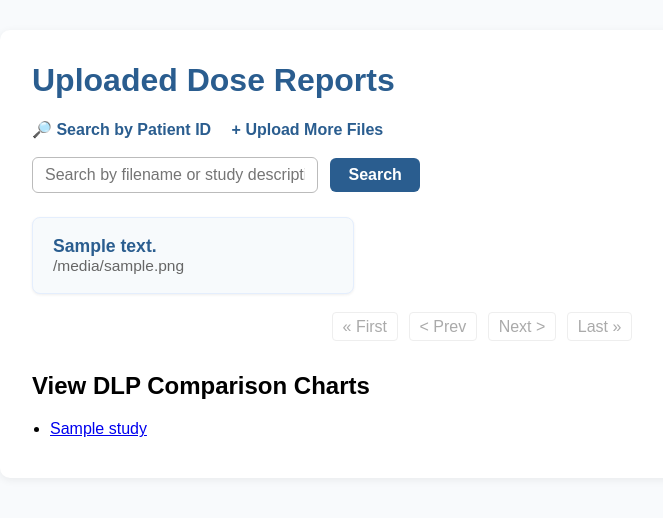
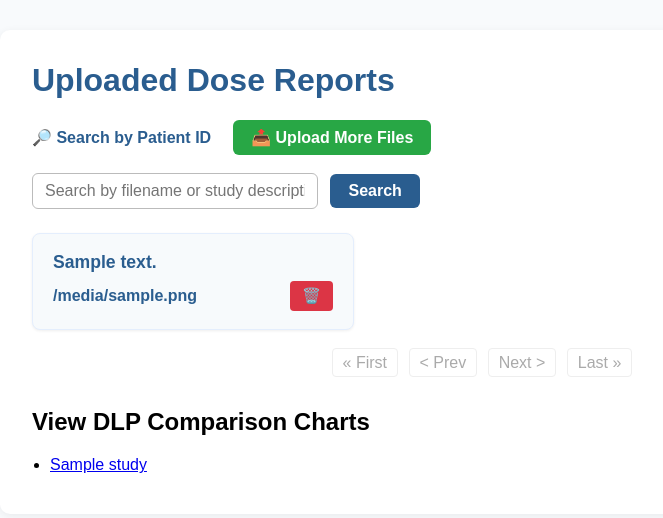
Before and after one commit to GobDanuchakorn/my-xposuretrack-app, a Flask app: template templates/report_list.html in a window 1280 px wide. Shown: the top 518 px of the page, without its empty margins (158-821 px from the left). Run offline with Flask 3, Linux system fonts and the light colour scheme; the template is opened without the code that fills it: most values are stand-ins (such as "Sample title", 1, 10 or a date in 2020).

Commit message:
Update report_list.html

```diff
--- a/templates/report_list.html
+++ b/templates/report_list.html
@@ -7,9 +7,24 @@
         body { font-family: Arial, sans-serif; background: #f8fafc; margin: 0; padding: 0; }
         .container { max-width: 900px; margin: 30px auto; background: #fff; padding: 32px 32px 24px 32px; border-radius: 10px; box-shadow: 0 2px 8px #0001; }
         h1 { margin-top: 0; color: #2a5d8f; }
-        .nav-links { margin-bottom: 18px; }
-        .nav-links a { margin-right: 16px; font-weight: bold; color: #2a5d8f; text-decoration: none; }
+        .nav-links { margin-bottom: 18px; display: flex; flex-wrap: wrap; gap: 12px; align-items: center; }
+        .nav-links a { font-weight: bold; color: #2a5d8f; text-decoration: none; margin-right: 10px; }
         .nav-links a:hover { text-decoration: underline; }
+        #uploadForm { display: inline-block; margin: 0; }
+        #fileInput { display: none; }
+        .upload-btn {
+            background: #28a745;
+            color: white;
+            padding: 8px 18px;
+            border-radius: 6px;
+            border: none;
+            cursor: pointer;
+            font-size: 1em;
+            font-weight: bold;
+            transition: background 0.2s;
+            margin-left: 0;
+        }
+        .upload-btn:hover { background: #218838; }
         .search-box { margin-bottom: 24px; }
         .search-box input[type="text"] {
             padding: 8px 12px;
@@ -41,19 +56,47 @@
             min-width: 220px;
             flex: 1 1 240px;
             max-width: 280px;
-            transition: box-shadow 0.2s;
+            transition: box-shadow 0.2s, border-color 0.2s;
+            display: flex;
+            flex-direction: column;
+            justify-content: space-between;
         }
         .report-card:hover {
             box-shadow: 0 4px 16px #95b8d1;
             border-color: #95b8d1;
         }
-        .report-card a {
+        .study-desc { font-weight: bold; font-size: 1.1em; color: #2a5d8f; margin-bottom: 8px; }
+        .file-info {
+            display: flex;
+            justify-content: space-between;
+            align-items: center;
+            gap: 10px;
+        }
+        .filename {
+            color: #666;
+            font-size: 0.97em;
+            word-break: break-all;
+            flex-grow: 1;
+        }
+        .view-link {
             color: #2a5d8f;
             text-decoration: none;
+            font-weight: bold;
+            margin-right: 8px;
         }
-        .report-card a:hover { text-decoration: underline; }
-        .study-desc { font-weight: bold; font-size: 1.1em; }
-        .filename { color: #666; font-size: 0.97em; word-break: break-all; }
+        .view-link:hover { text-decoration: underline; }
+        .delete-btn {
+            background: #dc3545;
+            color: white;
+            border: none;
+            padding: 6px 12px;
+            border-radius: 4px;
+            cursor: pointer;
+            font-size: 0.95em;
+            margin-left: 2px;
+            transition: background 0.2s;
+        }
+        .delete-btn:hover { background: #bb2d3b; }
         .pagination { margin: 24px 0; text-align: center; }
         .pagination a, .pagination span {
             margin: 0 3px;
@@ -81,6 +124,7 @@
             .container { padding: 10px 2vw; }
             .report-list { flex-direction: column; gap: 12px; }
             .report-card { max-width: 100%; min-width: 0; }
+            .file-info { flex-direction: column; align-items: flex-start; gap: 6px; }
         }
     </style>
 </head>
@@ -90,7 +134,12 @@
 
         <div class="nav-links">
             <a href="{{ url_for('search_patient') }}">🔎 Search by Patient ID</a>
-            <a href="/upload">+ Upload More Files</a>
+            <form id="uploadForm" action="{{ url_for('process_files') }}" method="post" enctype="multipart/form-data">
+                <input type="file" name="files" id="fileInput" multiple onchange="document.getElementById('uploadForm').submit();">
+                <button type="button" class="upload-btn" onclick="document.getElementById('fileInput').click()">
+                    📤 Upload More Files
+                </button>
+            </form>
         </div>
 
         <form method="get" class="search-box">
@@ -101,10 +150,15 @@
         <ul class="report-list">
             {% for report in reports %}
             <li class="report-card">
-                <a href="{{ url_for('view_report', report_id=report['id']) }}">
-                    <div class="study-desc">{{ report['study_description'] }}</div>
-                    <div class="filename">{{ report['filename'] }}</div>
-                </a>
+                <div class="study-desc">{{ report['study_description'] }}</div>
+                <div class="file-info">
+                    <a class="view-link" href="{{ url_for('view_report', report_id=report['id']) }}" title="View report">
+                        {{ report['filename'] }}
+                    </a>
+                    <form action="{{ url_for('delete_file', report_id=report['id']) }}" method="post" style="display:inline;">
+                        <button type="submit" class="delete-btn" title="Delete this file" onclick="return confirm('Delete this file?')">🗑️</button>
+                    </form>
+                </div>
             </li>
             {% endfor %}
         </ul>
```
